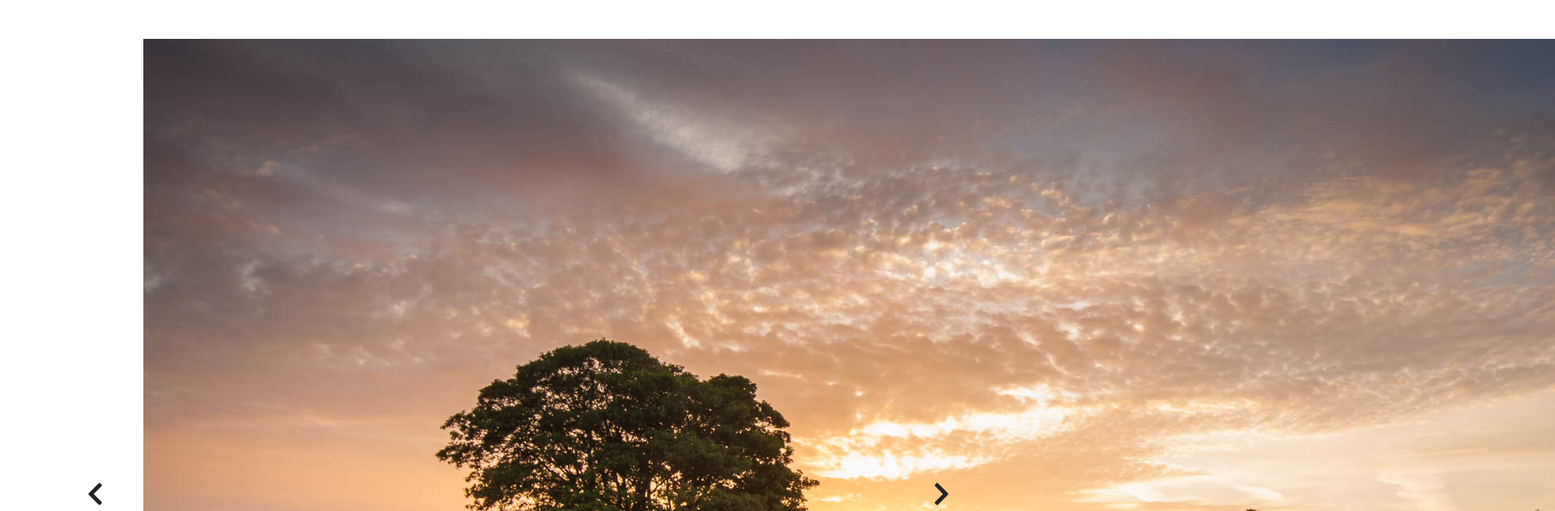
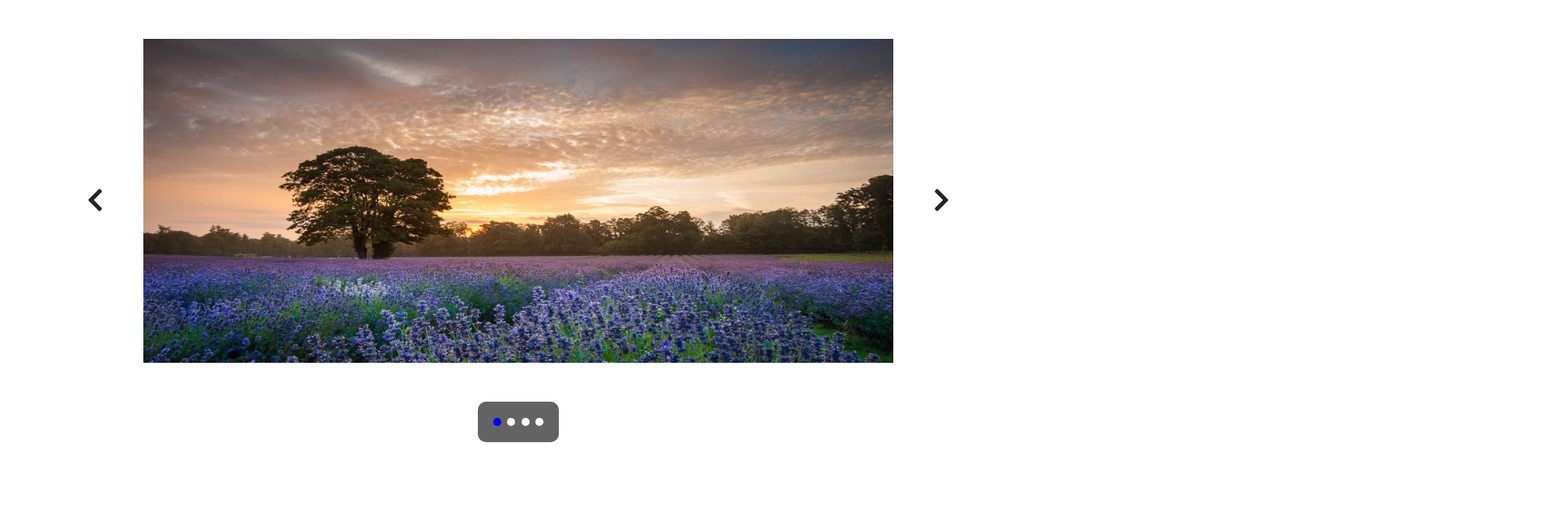
Before and after one commit to Riccarpa/vue-slider, a plain HTML site: page index.html in a window 1280 px wide. Shown: the top 631 px of the page at 81% size, 1920 px wide, since content can reach past the window. Drawn offline with nearby package versions, Linux system fonts and the light colour scheme.

Commit message:
dot function

```diff
--- a/index.html
+++ b/index.html
@@ -29,10 +29,8 @@
             </div>
             <div class="row justify-content-center pt-5 ">
                 <div class="dots col-12 d-flex justify-content-evenly align-items-center ">
-                    <div class="dot "></div>
-                    <div class="dot "></div>
-                    <div class="dot "></div>
-                    <div class="dot "></div>
+                    <div v-for="(item, dotIndex) in images" :class="dotColour(dotIndex)" class="dot"></div>
+
                 </div>
             </div>
         </div>
--- a/js/script.js
+++ b/js/script.js
@@ -37,7 +37,6 @@ const root = new Vue({
                 this.currentIndex = 0;
             }
 
-
         },
         decreaseIndex() {
             this.currentIndex--;
@@ -45,6 +44,9 @@ const root = new Vue({
                 this.currentIndex = this.images.length - 1;
             }
 
+        },
+        dotColour(index) {
+            return this.currentIndex === index ? 'blu-dot' : ''
         }
     },
 
--- a/style/style.css
+++ b/style/style.css
@@ -1,7 +1,30 @@
 img {
     display: none;
+    height: 100%;
+    width: 100%;
+}
+
+.img-container {
+    height: 400px;
 }
 
 .active {
     display: inline-block;
 }
+
+.dots {
+    height: 50px;
+    width: 100px;
+    background-color: rgb(99, 99, 99);
+    border-radius: 10px;
+}
+
+.dot {
+    border-radius: 50%;
+    background-color: white;
+    padding: 5px;
+}
+
+.blu-dot {
+    background-color: blue;
+}
```
